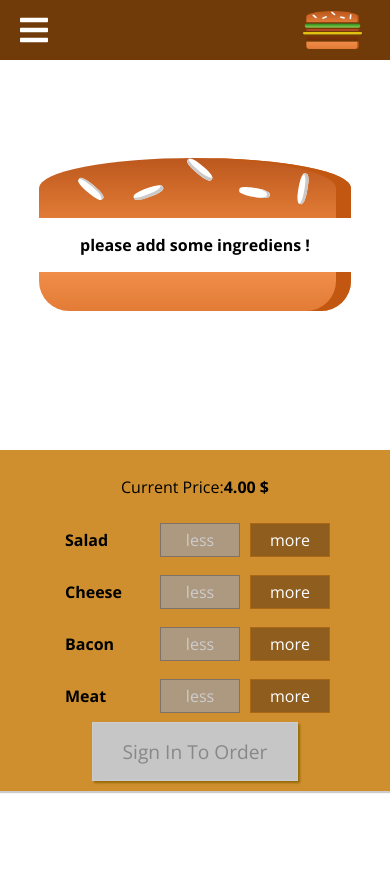
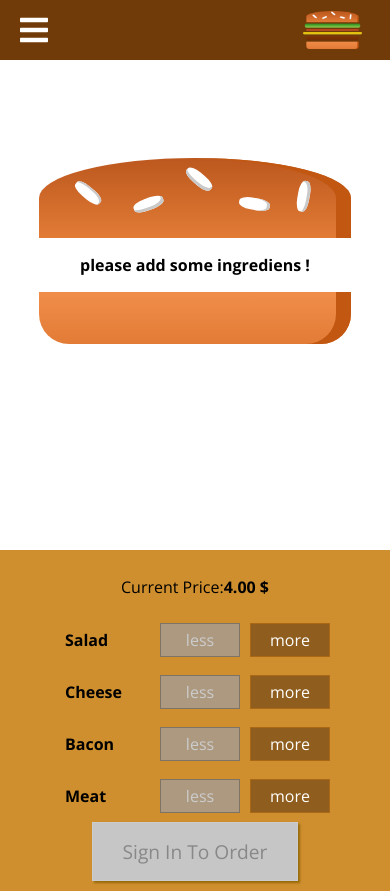
Before and after one commit to atoui-zahreddine/burgerBuilderFrontEnd, a React (Create React App) app: page / in a window 390 px wide. Before the commit the page ends 844 px from the top, so only its background shows below. Built offline with nearby package versions, Linux system fonts and the light colour scheme.

Commit message:
add order card and fix css bugs

```diff
--- a/package.json
+++ b/package.json
@@ -7,6 +7,7 @@
     "@fortawesome/free-solid-svg-icons": "^5.10.0",
     "@fortawesome/react-fontawesome": "^0.1.4",
     "axios": "^0.19.0",
+    "bootstrap": "^4.3.1",
     "email-validator": "^2.0.4",
     "prop-types": "^15.7.2",
     "react": "^16.8.6",
@@ -15,6 +16,7 @@
     "react-router": "^5.0.1",
     "react-router-dom": "^5.0.1",
     "react-scripts": "^3.0.1",
+    "reactstrap": "^8.0.1",
     "redux": "^4.0.4",
     "redux-thunk": "^2.3.0"
   },
--- a/src/components/Burger/Burger.js
+++ b/src/components/Burger/Burger.js
@@ -18,7 +18,7 @@ const burger = props => {
     transformedIngredients = <p>please add some ingrediens !</p>;
   }
   return (
-    <div className={styles.Burger}>
+    <div className={props.classe ? props.classe :styles.Burger}>
       <BurgerIngredient type="bread-top" />
       {transformedIngredients}
       <BurgerIngredient type="bread-bottom" />
--- a/src/components/Burger/Burger.module.css
+++ b/src/components/Burger/Burger.module.css
@@ -1,11 +1,11 @@
 .Burger {
   width: 100%;
   margin: auto;
-  height: 300px;
+  height: 400px;
   overflow: auto;
   text-align: center;
   font-weight: bold;
-  font-size: 1.2;
+
 }
 @media (min-width: 1000px) and (min-height: 700px) {
   .Burger {
--- a/src/components/Navigation/NavigationItems/NavigationItems.module.css
+++ b/src/components/Navigation/NavigationItems/NavigationItems.module.css
@@ -9,7 +9,6 @@
 }
 .NavigationItem{
     width: 100%;
-
     box-sizing: border-box;
     margin:10px 0;
 }
--- a/src/components/Navigation/SlideDrawer/SlideDrawer.module.css
+++ b/src/components/Navigation/SlideDrawer/SlideDrawer.module.css
@@ -1,12 +1,12 @@
 .SlideDrawer {
   width: 100%;
   position: fixed;
-  height: 300px;
+  height: auto;
   top: 0;
   left: 0;
   z-index: 200;
   background-color: white;
-  padding: 32px;
+  padding: 20px 32px 15px;
   box-sizing: border-box;
   transition: transform 0.3s ease-out;
 }
@@ -22,7 +22,7 @@
   transform: translateY(-100%);
 }
 .Logo {
-  height: 40%;
+  height: 80px;
   text-align: center;
   margin-bottom: 25px;
 }
--- a/src/components/Order/Order.js
+++ b/src/components/Order/Order.js
@@ -1,5 +1,6 @@
 import React from 'react';
 import Classes from './Order.module.css';
+import Burger from "../Burger/Burger";
 
 const order = (props)=> {
     let ingredients=[];
@@ -8,7 +9,10 @@ const order = (props)=> {
     }
     return (
         <div className={Classes.Order}>
-            <p>ingredients :{ingredients.join(' ')}</p>
+            <div>
+                <Burger ingredients={props.ingredients} classe={Classes.Burger}/>
+            </div>
+            <p> <span> ingredients :</span>{ingredients.join(' ')}</p>
             <p>Price :USD <strong>{props.price}</strong> </p>
         </div>
     );
--- a/src/components/Order/Order.module.css
+++ b/src/components/Order/Order.module.css
@@ -1,7 +1,35 @@
 .Order{
-    box-shadow: 0px 1px 3px #ccc;
+    box-shadow: 0px 1px 3px #eee;
     border:1px solid #eee;
-    margin: 0 auto;
+    margin: 20px auto;
+    border-radius: 5px;
+    box-shadow: 0px 3px 10px rgba(0,0,0,.3);
     width: 90%;
     padding: 10px;
+    display: flex;
+    justify-content: space-between;
+    align-items: center;
 }
+.Burger{
+    width: 150px;
+    height: 120px;
+    margin-right: 20px;
+}
+.Order span{
+    display: block;
+}
+.Order p{
+    margin-right: 20px;
+}
+@media (max-width: 500px){
+    .Order{
+
+        flex-direction: column;
+    }
+    .Burger{
+        margin-right: 0px;
+        overflow: auto;
+        width: 300px ;
+        height: 250px;
+    }
+}
```
Also changed, not shown: 1 other file (tests, documents, lock files or other folders).
